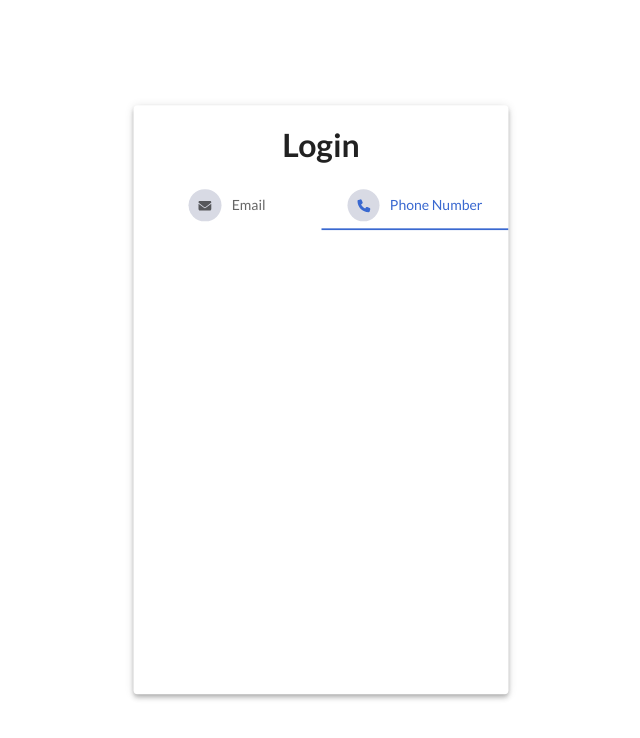
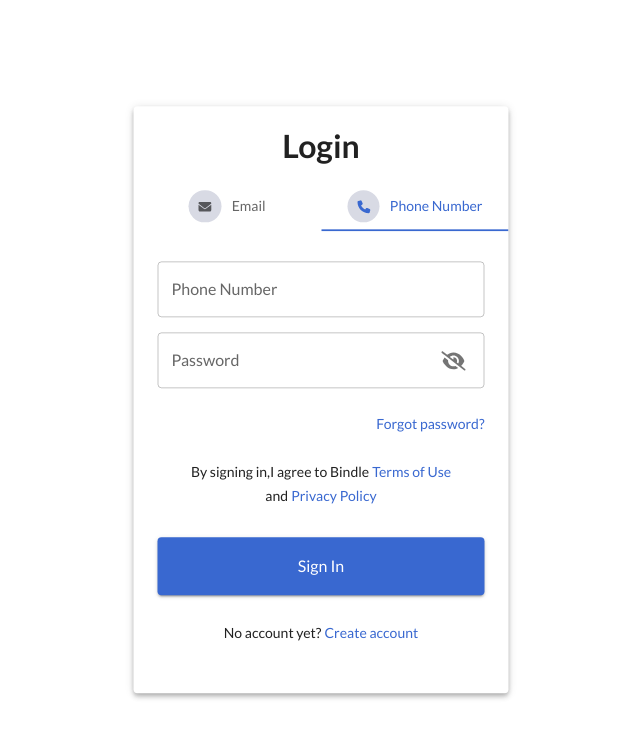
Before and after one commit to ThienLy3ky/C-Side-FE, a React (Create React App) app: page /login in a window 1280 px wide. Both pictures are taken after a click on the tab "Phone Number". Shown: the top 738 px of the page, without its empty margins (319-959 px from the left). Built offline with nearby package versions, Linux system fonts and the light colour scheme.

Commit message:
feature/login: handle login logic

```diff
--- a/package.json
+++ b/package.json
@@ -15,6 +15,8 @@
     "@testing-library/react": "^13.4.0",
     "@testing-library/user-event": "^13.5.0",
     "axios": "^1.1.3",
+    "jsonwebtoken": "^8.5.1",
+    "jwt-decode": "^3.1.2",
     "moment": "^2.29.4",
     "react": "^18.2.0",
     "react-dom": "^18.2.0",
@@ -22,6 +24,7 @@
     "react-router-dom": "^6.4.3",
     "react-scripts": "5.0.1",
     "styled-components": "^5.3.6",
+    "validator": "^13.7.0",
     "web-vitals": "^2.1.4"
   },
   "scripts": {
--- a/src/App.js
+++ b/src/App.js
@@ -6,6 +6,7 @@ import {
   Navigate,
 } from "react-router-dom";
 import { Login } from "./pages";
+
 function App() {
   return (
     <Router>
--- /dev/null
+++ b/src/config/constant.js
@@ -0,0 +1 @@
+export const BE_SERVER = 'http://localhost:3000/';
--- /dev/null
+++ b/src/config/errorMessage.js
@@ -0,0 +1,3 @@
+export const IS_VALID_EMAIL = "Please enter valid Email";
+export const IS_VALID_PHONE_NUMBER = "Enter valid phone number";
+export const LOGIN_SUCCESSFULLY = "Login successfully";
--- /dev/null
+++ b/src/contexts/JWTContext.js
@@ -0,0 +1,136 @@
+import { createContext, useEffect, useReducer } from 'react';
+import PropTypes from 'prop-types';
+import axios from 'axios';
+import { isValidToken, setSession } from '../utils/helpers/jwt.helpers';
+import { BE_SERVER } from '../config/constant';
+import { LOGIN_SUCCESSFULLY } from '../config/errorMessage';
+
+const initialState = {
+    isAuthenticated: false,
+    isInitialized: false,
+    user: null,
+    message: '',
+};
+
+const handlers = {
+    INITIALIZE: (state, action) => {
+        const { isAuthenticated, user } = action.payload;
+
+        return {
+            ...state,
+            isAuthenticated,
+            isInitialized: true,
+            user,
+            message: '',
+        };
+    },
+    LOGIN: (state, action) => {
+        const { user, message } = action.payload;
+
+        return {
+            ...state,
+            isAuthenticated: true,
+            user,
+            message,
+        }
+    }
+};
+
+const reducer = (state, action) => (handlers[action.type] ? handlers[action.type](state, action) : state);
+
+const AuthContext = createContext({
+    ...initialState,
+    method: 'jwt',
+    login: () => Promise.resolve(),
+});
+
+AuthProvider.propTypes = {
+    children: PropTypes.node
+}
+
+function AuthProvider({ children }) {
+    const [state, dispatch] = useReducer(reducer, initialState);
+
+    useEffect(() => {
+        const initialize = async () => {
+            try {
+                const access_token = window.localStorage.getItem('access_token');
+
+                if (access_token && isValidToken(access_token)) {
+                    setSession(access_token);
+
+                    dispatch({
+                        type: 'INITIALIZE',
+                        payload: {
+                            isAuthenticated: true,
+                        }
+                    })
+                } else {
+                    dispatch({
+                        type: 'INITIALIZE',
+                        payload: {
+                            isAuthenticated: false,
+                            user: null,
+                        }
+                    })
+                }
+            } catch (error) {
+                dispatch({
+                    type: 'INITIALIZE',
+                    payload: {
+                        isAuthenticated: false,
+                        user: null,
+                    }
+                })
+            }
+        }
+
+        initialize()
+    }, [])
+
+    const login = async (email, password) => {
+        try {
+            const response = await axios.post(`${BE_SERVER}auth/login`, {
+                email,
+                password,
+            });
+            const { access_token } = response.data;
+
+            setSession(access_token);
+
+            alert(LOGIN_SUCCESSFULLY)
+            dispatch({
+                type: 'LOGIN',
+                payload: {
+                    message: LOGIN_SUCCESSFULLY,
+                },
+            })
+        } catch (error) {
+            const message = error.response.data.message;
+
+            alert(message)
+            dispatch({
+                type: 'LOGIN',
+                payload: {
+                    message
+                },
+            })
+        }
+
+
+    }
+
+    return (
+        <AuthContext.Provider
+            value={{
+                ...state,
+                method: 'jwt',
+                login,
+            }}
+        >
+            {children}
+        </AuthContext.Provider>
+    )
+};
+
+export { AuthContext, AuthProvider };
--- /dev/null
+++ b/src/hooks/useAuth.js
@@ -0,0 +1,6 @@
+import { useContext } from "react";
+import { AuthContext } from '../contexts/JWTContext';
+
+const useAuth = () => useContext(AuthContext);
+
+export default useAuth;
--- a/src/index.js
+++ b/src/index.js
@@ -4,11 +4,14 @@ import "./index.css";
 import App from "./App";
 import reportWebVitals from "./reportWebVitals";
 import ThemeCustomization from "./themes";
+import { AuthProvider } from './contexts/JWTContext';
 
 const root = ReactDOM.createRoot(document.getElementById("root"));
 root.render(
   <ThemeCustomization>
-    <App />
+    <AuthProvider>
+      <App />
+    </AuthProvider>
   </ThemeCustomization>
 );
 
--- a/src/pages/login/index.jsx
+++ b/src/pages/login/index.jsx
@@ -19,7 +19,10 @@ import {
 import { styled } from "@mui/material/styles";
 import { Stack } from "@mui/system";
 import React, { useState } from "react";
+import validator from "validator";
 import { FaIcon } from "../../components";
+import { IS_VALID_EMAIL, IS_VALID_PHONE_NUMBER } from "../../config/errorMessage";
+import useAuth from "../../hooks/useAuth";
 
 function TabPanel(props) {
   const { children, value, index, ...other } = props;
@@ -34,13 +37,52 @@ function TabPanel(props) {
 }
 
 export default function Login() {
+  const [email, setEmail] = useState("");
+  const [phoneNumber, setPhoneNumber] = useState("");
+  const [emailError, setEmailError] = useState("");
+  const [phoneNumberError, setPhoneNumberError] = useState("");
+  const [password, setPassword] = useState("");
   const [value, setValue] = React.useState(0);
+  const [isShowPassword, setIsShowpPassword] = useState(true);
 
-  const [isShowPassword, setIsShowpPassword] = useState(true);
+  const { login } = useAuth();
+
+  const handleLogin = async () => {
+    await login(email, password);
+  };
+
+  const handleEmailChange = (e) => {
+    const email = e.target.value;
+
+    if (!validator.isEmail(email)) {
+      setEmailError(IS_VALID_EMAIL);
+    } else {
+      setEmailError("");
+    }
+
+    setEmail(e.target.value);
+  };
+
+  const handlePhoneNumberChange = (e) => {
+    const phoneNumber = e.target.value;
+
+    if (!validator.isMobilePhone(phoneNumber, "vi-VN")) {
+      setPhoneNumberError(IS_VALID_PHONE_NUMBER);
+    } else {
+      setPhoneNumberError("");
+    }
+
+    setPhoneNumber(phoneNumber);
+  };
+
+  const handlePasswordChange = (e) => {
+    setPassword(e.target.value);
+  };
 
   const handleClickShowPassword = () => {
     setIsShowpPassword(!isShowPassword);
   };
+
   const makeStyleIcon = {
     textTransform: "capitalize",
     width: "50%",
@@ -60,6 +102,7 @@ export default function Login() {
     padding: "20px 20px 5px",
     fontWeight: "bold",
   }));
+
   return (
     <Paper
       sx={{
@@ -75,6 +118,7 @@ export default function Login() {
       <LoginHeader>
         <Typography variant="h4">Login</Typography>
       </LoginHeader>
+
       <Tabs
         value={value}
         textColor="primary"
@@ -108,12 +152,26 @@ export default function Login() {
           iconPosition="start"
         />
       </Tabs>
+
       <TabPanel value={value} index={0}>
         <Box>
-          <TextField label="Email address" variant="outlined" fullWidth />
+          <TextField
+            label="Email address"
+            variant="outlined"
+            name="email"
+            value={email}
+            onChange={handleEmailChange}
+            fullWidth
+          />
+          <Typography variant="pa200" color="#e60505">
+            {emailError}
+          </Typography>
           <TextField
             fullWidth
+            name="password"
             type={isShowPassword ? "password" : "text"}
+            value={password}
+            onChange={handlePasswordChange}
             sx={{ width: "100%", marginTop: "15px" }}
             label="Password"
             variant="outlined"
@@ -166,6 +224,7 @@ export default function Login() {
             }}
             variant="contained"
             fullWidth
+            onClick={handleLogin}
           >
             Sign in
           </Button>
@@ -183,9 +242,96 @@ export default function Login() {
           </Stack>
         </Box>
       </TabPanel>
+
       <TabPanel value={value} index={1}>
         {/* Item Two */}
-        <Box sx={{ minHeight: "410px" }}></Box>
+        <Box>
+          <TextField
+            label="Phone Number"
+            variant="outlined"
+            name="phoneNumber"
+            value={phoneNumber}
+            onChange={handlePhoneNumberChange}
+            fullWidth
+          />
+          <Typography variant="pa200" color="#e60505">
+            {phoneNumberError}
+          </Typography>
+          <TextField
+            fullWidth
+            name="password"
+            type={isShowPassword ? "password" : "text"}
+            value={password}
+            onChange={handlePasswordChange}
+            sx={{ width: "100%", marginTop: "15px" }}
+            label="Password"
+            variant="outlined"
+            InputProps={{
+              endAdornment: (
+                <InputAdornment position="end">
+                  <IconButton size="small" onClick={handleClickShowPassword}>
+                    <FaIcon
+                      icon={isShowPassword ? faEyeSlash : faEye}
+                      style={{
+                        backgroundColor: "#d8dae4",
+                        padding: "7px",
+                        borderRadius: "50%",
+                      }}
+                    />
+                  </IconButton>
+                </InputAdornment>
+              ),
+            }}
+          />
+          <Link
+            variant="pa200"
+            underline="none"
+            sx={{ display: "flex", justifyContent: "flex-end", mt: "25px" }}
+          >
+            Forgot password?
+          </Link>
+          <Stack direction="column" alignItems="center" sx={{ mt: "25px" }}>
+            <Box>
+              <Typography variant="pa200">
+                By signing in,I agree to Bindle
+              </Typography>{" "}
+              <Link variant="pa200" underline="none">
+                Terms of Use
+              </Link>
+            </Box>
+            <Box>
+              <Typography variant="pa200">and</Typography>{" "}
+              <Link variant="pa200" underline="none">
+                Privacy Policy
+              </Link>
+            </Box>
+          </Stack>
+          <Button
+            sx={{
+              textTransform: "capitalize",
+              padding: "15px 0",
+              fontSize: "16px",
+              mt: "30px",
+            }}
+            variant="contained"
+            fullWidth
+            onClick={handleLogin}
+          >
+            Sign in
+          </Button>
+          <Stack
+            direction="column"
+            alignItems="center"
+            sx={{ padding: "25px" }}
+          >
+            <Box>
+              <Typography variant="pa200">No account yet?</Typography>{" "}
+              <Link variant="pa200" underline="none">
+                Create account
+              </Link>
+            </Box>
+          </Stack>
+        </Box>
       </TabPanel>
     </Paper>
   );
--- /dev/null
+++ b/src/utils/helpers/jwt.helpers.js
@@ -0,0 +1,25 @@
+import axios from "axios";
+import jwtDecode from "jwt-decode";
+
+const isValidToken = (accessToken) => {
+    if (!accessToken) {
+        return false;
+    }
+
+    const decoded = jwtDecode(accessToken);
+    const currTime = Date.now() / 1000;
+
+    return decoded.exp > currTime;
+}
+
+const setSession = (access_token) => {
+    if (access_token) {
+        localStorage.setItem('access_token', access_token);
+        axios.defaults.headers.common.Authorization = `Bearer ${access_token}`;
+    } else {
+        localStorage.removeItem('access_token');
+        delete axios.defaults.headers.common.Authorization;
+    }
+}
+
+export { isValidToken, setSession };
```
Also changed, not shown: 1 other file (tests, documents, lock files or other folders).
